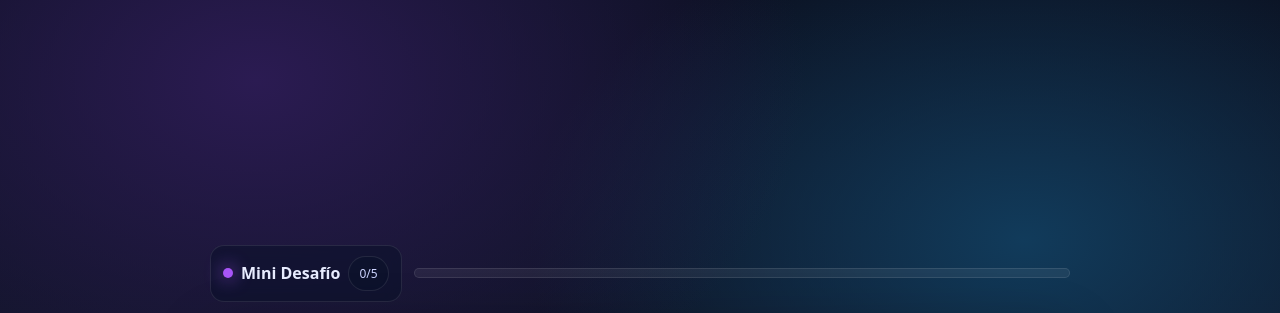
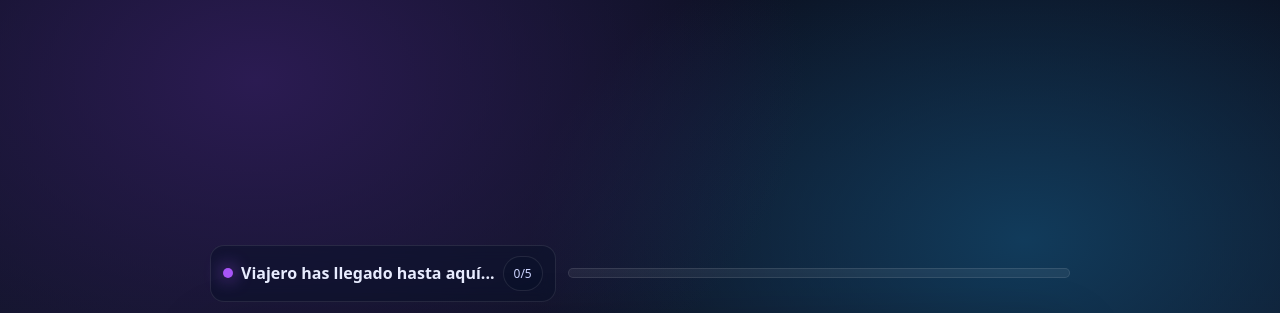
Before and after one commit to paulaesaavedra/mini-quiz, a plain HTML site: page index.html in a window 1280 px wide. Shown: the top 313 px of the page. Drawn offline with Linux system fonts and the light colour scheme.

Commit message:
Update index.html

```diff
--- a/index.html
+++ b/index.html
@@ -135,49 +135,49 @@
   // =========================
 
   // Cambia el título
-  const APP_TITLE = "Mini Desafío";
+  const APP_TITLE = "Viajero has llegado hasta aquí...";
 
   // Preguntas (puedes editarlas como quieras)
   const QUIZ = [
     {
-      q: "Vale, empezamos suave… ¿qué prefieres?",
+      q: "¿En qué estación está el Hospital General Universitario Gregorio Marañón?",
       options: [
-        { t:"Pizza 🍕", ok:true },
-        { t:"Sushi 🍣", ok:false },
-        { t:"Tacos 🌮", ok:false },
-        { t:"Pasta 🍝", ok:false }
+        { t:"Gregorio Marañón (L7, L10)", ok:false },
+        { t:"Sainz de Baranda (L6, L9)", ok:false },
+        { t:"O'Donnell (L6)", ok:true },
+        { t:"Ibiza (L9)", ok:false }
       ],
-      hint: "Tranquil@, aquí no hay respuestas ‘malas’… (o sí 😈)"
+      hint: "Pista: no siempre la estación lleva exactamente el mismo nombre que el hospital 😉"
     },
     {
-      q: "Pregunta seria: ¿qué harías con 1 millón de euros?",
-      options: [
-        { t:"Viajar sin mirar el reloj ✈️", ok:true },
-        { t:"Invertirlo todo en crypto (sin saber) 😅", ok:false },
-        { t:"Comprarme 200 plantas 🌿", ok:false },
-        { t:"Dormir 3 meses seguidos 💤", ok:false }
-      ],
-      hint: "No juzgamos… solo registramos evidencias."
+    q: "Has estado en… Manila. ¿Qué estación del Metro te lo recordaría más?",
+    options: [
+      { t:"Islas Filipinas (L7)", ok:true },
+      { t:"Colombia (L8)", ok:false },
+      { t:"Oporto (L5)", ok:false },
+      { t:"Bilbao (L1, L4)", ok:false }
+    ],
+    hint: "Pista: No hablan español pero lo parece... y cuidado con lo que respondes"
     },
     {
-      q: "Te voy a leer la mente. Elige un color:",
+      q: "¿Qué linea de metro no has visitado hoy? Elige un color:",
       options: [
-        { t:"Morado 💜", ok:true },
-        { t:"Azul 💙", ok:false },
-        { t:"Verde 💚", ok:false },
-        { t:"Rojo ❤️", ok:false }
+        { t:"Morado", ok:true },
+        { t:"Azul", ok:false },
+        { t:"Naranja", ok:false },
+        { t:"Gris", ok:false }
       ],
-      hint: "Si eliges morado pasan cosas… 👀"
+      hint: "Solo si has estado atento lo sabrás"
     },
     {
-      q: "Última: ¿quieres ver el ‘modo hacker’?",
+      q: "Última: ¿quieres descubrir si has podido salvar el metro de madrid? Introduce la clave final:",
       options: [
-        { t:"Sí, obvio.", ok:true },
-        { t:"No, me da miedo.", ok:false },
-        { t:"Solo si hay premio.", ok:true },
-        { t:"Paso, me pillas ocupad@.", ok:false }
+        { t:"Felicidades", ok:true },
+        { t:"Metro", ok:false },
+        { t:"Cumple", ok:true },
+        { t:"Sorpresa", ok:false }
       ],
-      hint: "Prometo que no rompe nada. Solo impresiona."
+      hint: "Prometo que no rompe nada."
     },
   ];
 
```
